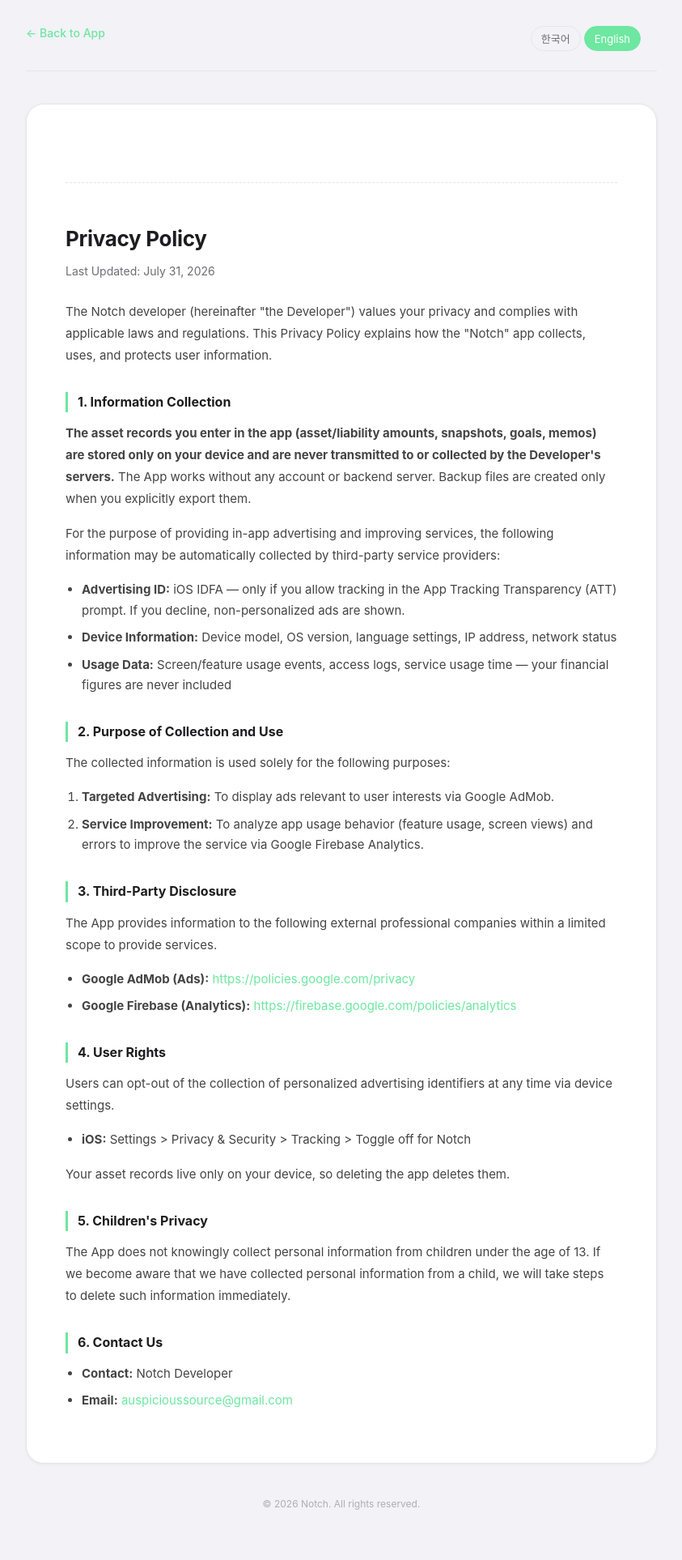
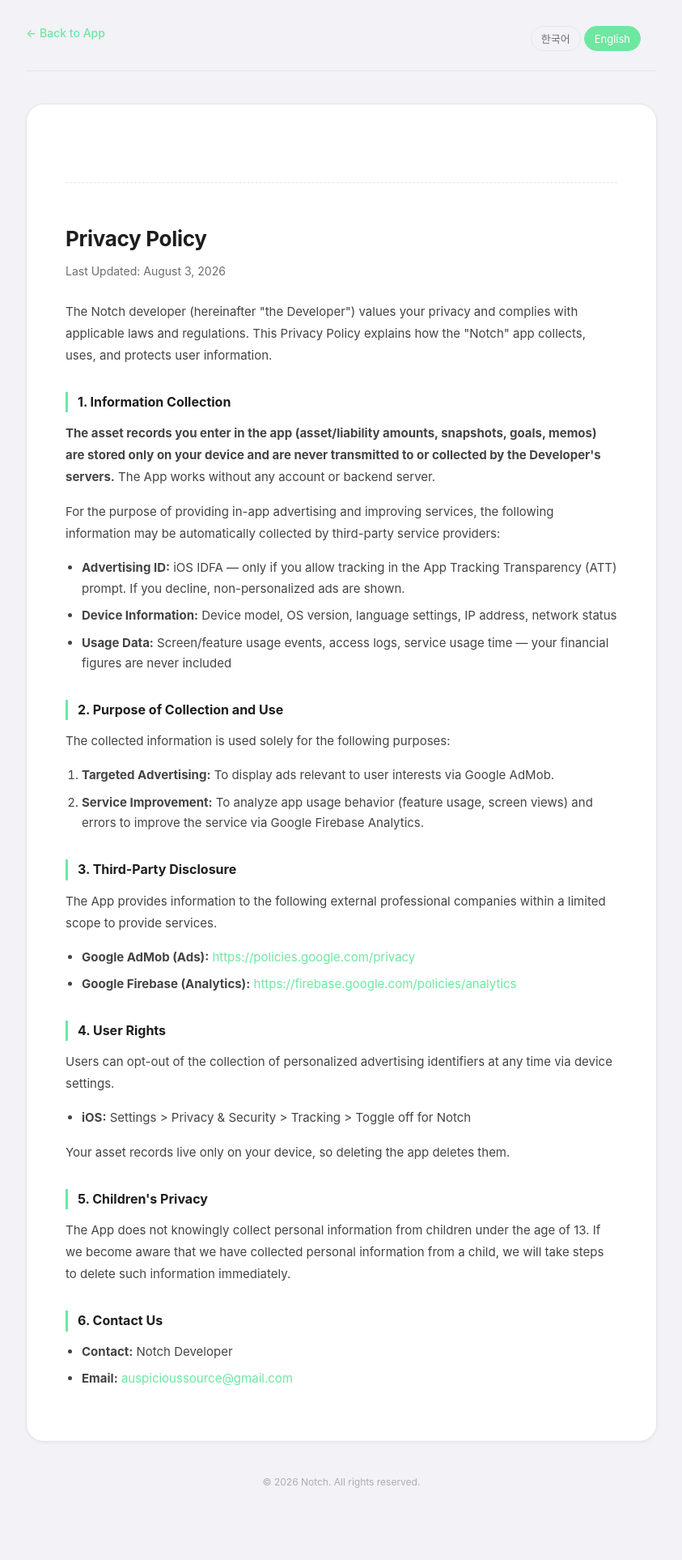
Before and after one commit to bottega-labs/bottega-labs.github.io, a Jekyll site: the page built from notch/privacy.html, in a window 1280 px wide. Shown: the whole page at 81% size, without its empty margins (218-1061 px from the left). Built offline with Jekyll 4.4.1, drawn with Linux system fonts in a browser that asks for light colours; after the commit the page ends 1899 px from its top, so only the background shows below that.

Commit message:
fix(notch): 1.0 실상에 맞게 페이지 최신화 — 월말·백업 문구 제거, 태그라인 재정립

```diff
--- a/notch/index.html
+++ b/notch/index.html
@@ -2,5 +2,5 @@
 layout: app
 app_id: notch
 title: "Notch - 공식 홈페이지 및 고객지원"
-description: "연동 없이 쓰는 자산 결산 일기. A privacy-first net worth journal."
+description: "순자산의 증감을 한눈에 — 자산 스냅샷 기록. Snapshot your worth."
 ---
--- a/notch/privacy.html
+++ b/notch/privacy.html
@@ -6,12 +6,12 @@
 
 <div data-lang="ko">
   <h1>개인정보 처리방침</h1>
-  <p class="effective-date">시행일: 2026년 7월 31일</p>
+  <p class="effective-date">시행일: 2026년 8월 3일</p>
 
   <p>Notch 개발자(이하 "개발자")는 사용자의 개인정보를 소중히 여기며, '개인정보 보호법' 등 관련 법령을 준수합니다. 본 개인정보 처리방침은 'Notch'(이하 "앱")를 이용하는 사용자의 개인정보가 어떻게 수집, 이용, 보호되는지 설명합니다.</p>
 
   <h3>1. 수집하는 개인정보 항목 및 방법</h3>
-  <p><strong>사용자가 앱에 입력하는 자산 기록(자산·부채 금액, 스냅샷, 목표, 메모)은 사용자의 기기 내부에만 저장되며, 개발자의 서버로 전송·수집되지 않습니다.</strong> 본 앱은 회원가입이나 계정 없이 동작하며 별도의 서버를 운영하지 않습니다. 백업 파일은 사용자가 직접 내보내기를 실행한 경우에만 생성됩니다.</p>
+  <p><strong>사용자가 앱에 입력하는 자산 기록(자산·부채 금액, 스냅샷, 목표, 메모)은 사용자의 기기 내부에만 저장되며, 개발자의 서버로 전송·수집되지 않습니다.</strong> 본 앱은 회원가입이나 계정 없이 동작하며 별도의 서버를 운영하지 않습니다.</p>
   <p>앱 내 광고 서비스 제공 및 앱 개선을 위해 제3자(Third Party) 서비스 제공자에 의해 다음과 같은 정보가 자동으로 수집될 수 있습니다.</p>
   <ul>
     <li><strong>광고 식별자(Advertising ID):</strong> iOS IDFA — 앱 추적 투명성(ATT) 프롬프트에서 사용자가 허용한 경우에 한함. 허용하지 않으면 비맞춤 광고가 표시됩니다.</li>
@@ -54,12 +54,12 @@
 
 <div data-lang="en">
   <h1>Privacy Policy</h1>
-  <p class="effective-date">Last Updated: July 31, 2026</p>
+  <p class="effective-date">Last Updated: August 3, 2026</p>
 
   <p>The Notch developer (hereinafter "the Developer") values your privacy and complies with applicable laws and regulations. This Privacy Policy explains how the "Notch" app collects, uses, and protects user information.</p>
 
   <h3>1. Information Collection</h3>
-  <p><strong>The asset records you enter in the app (asset/liability amounts, snapshots, goals, memos) are stored only on your device and are never transmitted to or collected by the Developer's servers.</strong> The App works without any account or backend server. Backup files are created only when you explicitly export them.</p>
+  <p><strong>The asset records you enter in the app (asset/liability amounts, snapshots, goals, memos) are stored only on your device and are never transmitted to or collected by the Developer's servers.</strong> The App works without any account or backend server.</p>
   <p>For the purpose of providing in-app advertising and improving services, the following information may be automatically collected by third-party service providers:</p>
   <ul>
     <li><strong>Advertising ID:</strong> iOS IDFA — only if you allow tracking in the App Tracking Transparency (ATT) prompt. If you decline, non-personalized ads are shown.</li>
```
Also changed, not shown: _data/apps.yml (+4 -4 lines).
